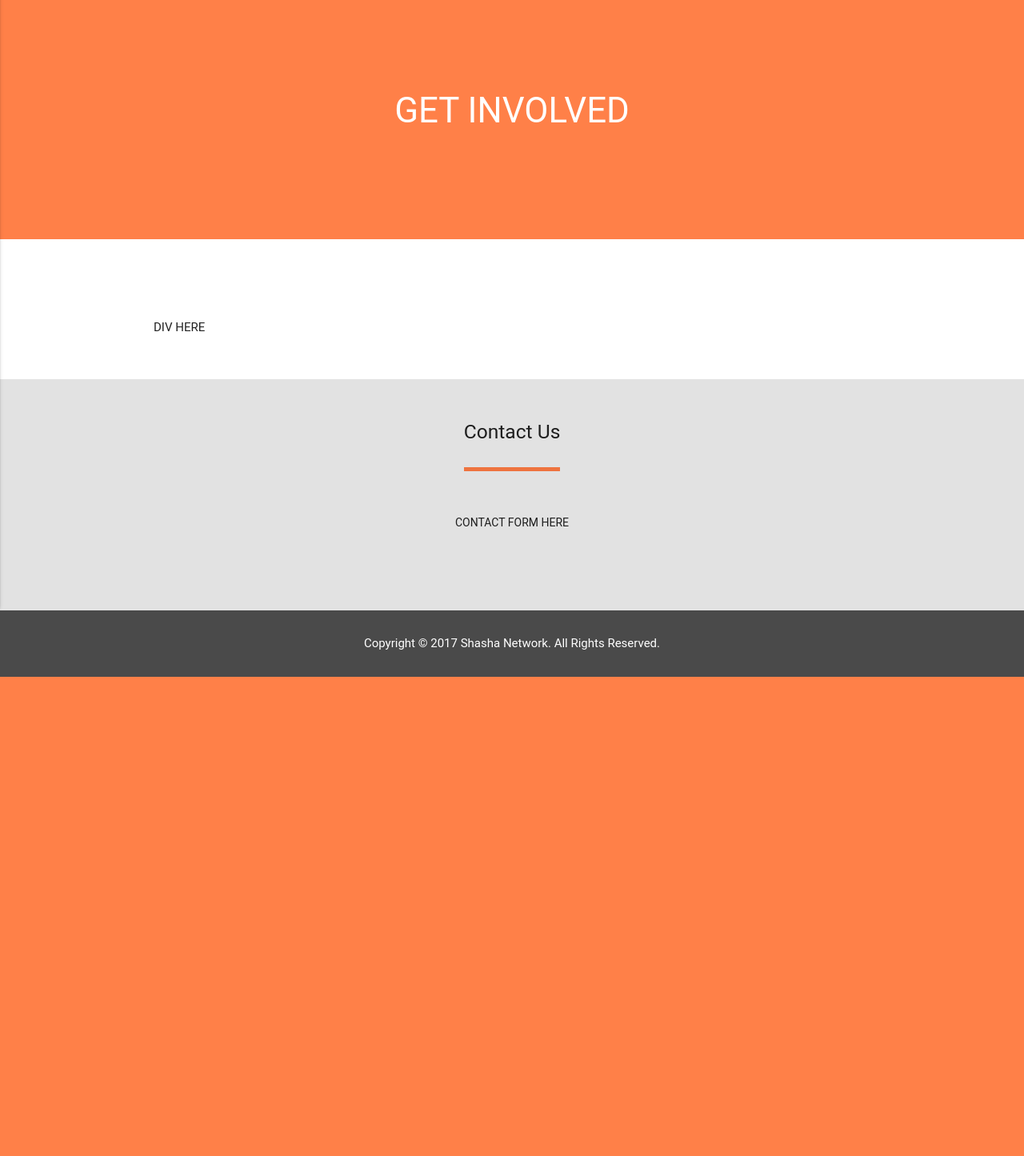
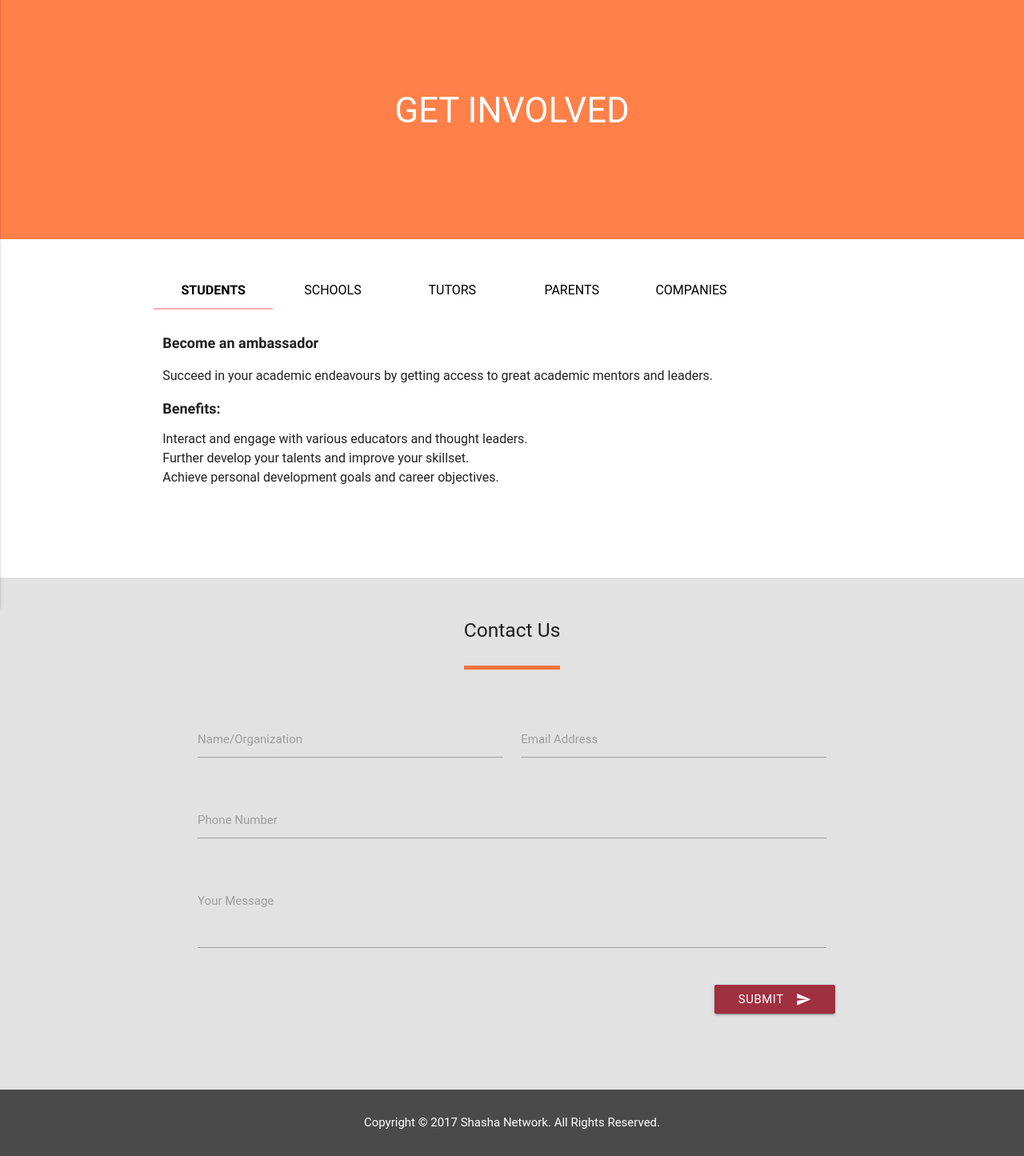
Before and after one commit to cimplival/shasha, a PHP site: page /getinvolved.html in a window 1280 px wide. Shown: the part 101-1546 px from the top of the page at 80% size. Before the commit the page ends 947 px from the top, so only its background shows below. Run offline with PHP 8.4, Linux system fonts and the light colour scheme; some libraries are stand-ins or nearby versions; some web fonts are replaced.

Commit message:
Get involved page, updated JS to create slide effect in the get involved section

```diff
--- a/css/style.css
+++ b/css/style.css
@@ -804,3 +804,31 @@ li.active > a {
 .padding-bottom {
     padding-bottom: 100px;
 }
+
+/* ==========================================================================
+   Start of custom css for Get Involved page
+   ========================================================================== */
+
+.tabs a{
+    font-size:16px !important;
+    color:black!important;
+}
+.tabs a.active{
+    color:black!important;
+    font-weight: bold;
+}
+.tabs a.hover{
+}
+.tab-content{
+    padding-top:20px !important;
+    font-size:16px !important;
+    height:80% !important;
+}
+
+.tab-content h5{
+    font-size:18px;
+    font-weight: bold;
+}
+.bullets{
+    list-style-type: circle !important;
+}
--- a/getinvolved.html
+++ b/getinvolved.html
@@ -4,11 +4,13 @@
 <head>
     <meta http-equiv="Content-Type" content="text/html; charset=UTF-8" />
     <meta name="viewport" content="width=device-width, initial-scale=1, maximum-scale=1.0, user-scalable=no" />
-    <title>Get Involved- Shasha</title>
+    <title>Get Involved - Shasha</title>
     <!-- Import CSS/JS -->
-    <!--<link href="https://fonts.googleapis.com/icon?family=Material+Icons" rel="stylesheet">-->
+    <link href="https://fonts.googleapis.com/icon?family=Material+Icons" rel="stylesheet">
     <link href="css/materialize.css" type="text/css" rel="stylesheet" media="screen,projection" />
     <link href="css/style.css" type="text/css" rel="stylesheet" media="screen,projection" />
+    <script type="text/javascript" src="https://code.jquery.com/jquery-2.1.1.min.js"></script>
+    <script type="text/javascript" src="js/materialize.min.js"></script>
     <!--<link href="css/font-awesome.min.css" rel="stylesheet" type="text/css">-->
 </head>
 
@@ -43,13 +45,34 @@
     </div>
     <!-- End Top Banner -->
     <!--Get Involved-->
-    <div class="container about-us-section">
+    <div class="container">
         <div class="section about-us-section">
             <div class="row">
                 <div class="col s12 m12">
-                    <p>
-                        DIV HERE
-                    </p>
+                      <ul id="tabs-swipe-demo" class="tabs">
+                        <li class="tab col s2"><a class="active" href="#students">Students</a></li>
+                        <li class="tab col s2"><a href="#schools">Schools</a></li>
+                        <li class="tab col s2"><a href="#tutors">Tutors</a></li>
+                        <li class="tab col s2"><a href="#parents">Parents</a></li>
+                        <li class="tab col s2"><a href="#companies">Companies</a></li>
+                      </ul>
+                      <div id="students" class="col s12 tab-content">
+
+                          <h5>Become an ambassador</h5>
+                          <p>Succeed in your academic endeavours by getting access to great academic mentors and leaders.</p>
+
+                          <h5>Benefits:</h5>
+                          <ul>
+                            <li>Interact and engage with various educators and thought leaders.</li>
+                            <li>Further develop your talents and improve your skillset.</li>
+                            <li>Achieve personal development goals and career objectives.</li>
+                          </ul>
+
+                      </div>
+                      <div id="schools" class="col s12 tab-content">As you a School..</div>
+                      <div id="tutors" class="col s12 tab-content">As a Tutor...</div>
+                      <div id="parents" class="col s12 tab-content">As a Parent..</div>
+                      <div id="companies" class="col s12 tab-content">As a Company..</div>
                 </div>
             </div>
         </div>
@@ -72,7 +95,37 @@
             </div>
             <div class="col s12 m8">
                 <div class="about-us-content center">
-                    <p>CONTACT FORM HERE</p>
+                    <!--contact form-->
+                    <div class="row">
+                        <form class="col s12">
+                          <div class="row">
+                            <div class="input-field col s6">
+                              <input id="full_name" type="text" class="validate" required>
+                              <label for="full_name">Name/Organization</label>
+                            </div>
+                            <div class="input-field col s6">
+                              <input id="email" type="email" class="validate" required>
+                              <label for="email">Email Address</label>
+                            </div>
+                          </div>
+                          <div class="row">
+                            <div class="input-field col s12">
+                              <input id="phone" type="tel" class="validate">
+                              <label for="phone">Phone Number</label>
+                            </div>
+                          </div>
+                          <div class="row">
+                            <div class="input-field col s12">
+                            <textarea id="textarea1" class="materialize-textarea" required></textarea>
+                            <label for="textarea1">Your Message</label>
+                            </div>
+                          </div>
+                        <button class="right btn waves-effect waves-light" type="submit" name="action">Submit
+                            <i class="material-icons right">send</i>
+                          </button>
+                        </form>
+                      </div>
+                    <!--end contact form-->
                 </div>
             </div>
             <div class="col s12 m2">
--- a/js/init.js
+++ b/js/init.js
@@ -3,6 +3,5 @@
 
     $('.button-collapse').sideNav();
     $('.parallax').parallax();
-
   }); // end of document ready
 })(jQuery); // end of jQuery name space
```
Also changed, not shown: js/materialize.js.
